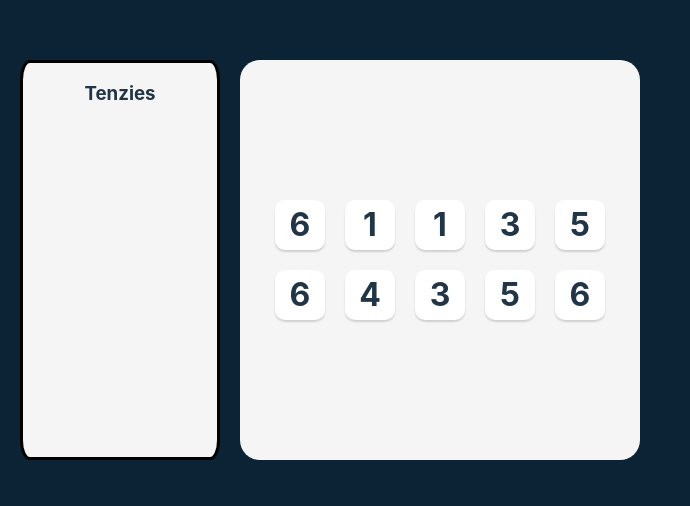
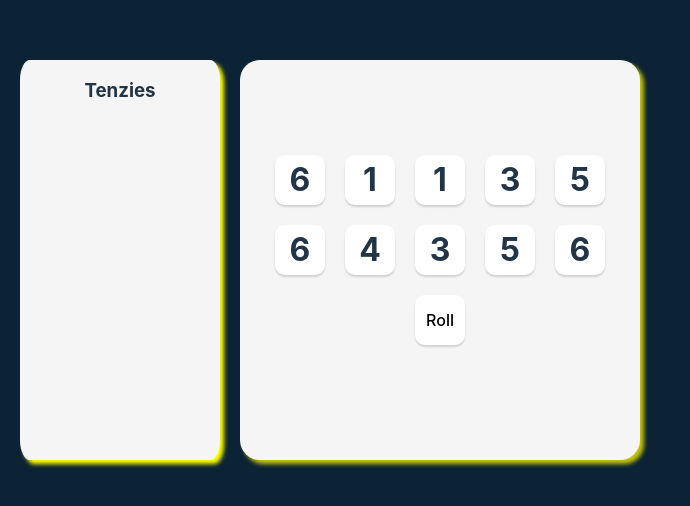
Before and after one commit to gymbundye/tenzies, a React (Vite) app: page / in a window 1280 px wide. Shown: the part 140-646 px from the top of the page, without its empty margins (0-690 px from the left). Built offline with nearby package versions, Linux system fonts and the light colour scheme.

Commit message:
added roll button

```diff
--- a/src/App.css
+++ b/src/App.css
@@ -18,15 +18,15 @@ main {
   flex-direction: column;
   justify-content: center;
   align-items: center;
-
+  box-shadow: 4px 4px 4px rgb(196, 196, 12);
 }
 .instructions{
-  border: solid black;
+
   background-color: #F5F5F5 ;
   height: 400px;
   width: 200px;
   border-radius: 5%;
-
+  box-shadow: 4px 4px 4px yellow;
 
 
 }
@@ -37,8 +37,14 @@ main {
   display: grid;
   grid-template: auto auto / repeat(5, 1fr);
   gap: 20px;
+
 }
-.dice-face{
+.button{
+
+  margin: 20px;
+
+}
+.dice-face, .button{
   height: 50px;
   width: 50px;
   box-shadow: 0px 2px 2px rgba(0, 0, 0, 0.15);
--- a/src/App.jsx
+++ b/src/App.jsx
@@ -17,6 +17,10 @@ function App()
         return newDice
     }
 
+    function rollDice() {
+      setDice(allNewDice())
+  }
+
     const diceElements = dice.map(die => <Die value={die} />)
 
     return (
@@ -27,6 +31,7 @@ function App()
             <div className="dice-box">
                 {diceElements}
             </div>
+            <button className='button' onClick={rollDice}>Roll</button>
             </main>
         </div>
     )
```
